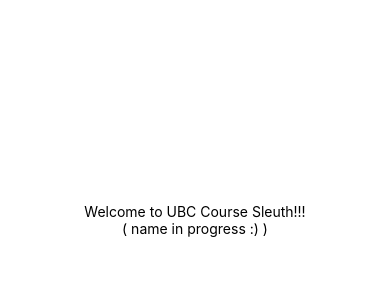
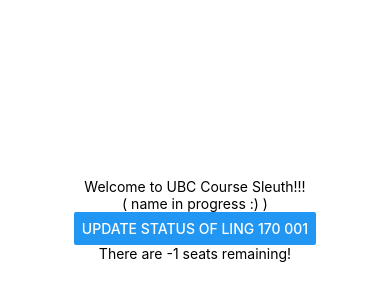
Before and after one commit to sam-coble/UBC-Course-Sleuth, a React Native app: screen / in a window 390 px wide. Shown: the part 202-502 px from the top of the page. Built offline with nearby package versions, Linux system fonts and the light colour scheme; no server answers.

Commit message:
function to fetch available seats of course

```diff
--- a/App.js
+++ b/App.js
@@ -1,14 +1,86 @@
 import { StatusBar } from 'expo-status-bar';
-import { StyleSheet, Text, View } from 'react-native';
+
+import React, {
+	Component,
+	useState,
+	useEffect,
+} from 'react';
+
+import {
+	StyleSheet,
+	Text,
+	View,
+	Button,
+} from 'react-native';
 
 export default function App() {
+
+	// initial set to -1 as n/a
+	const [seatsRemaining, setSeatsRemaining] = useState(-1)
+
+	async function getCourseStatus() {
+		try {
+			// ling 170 001 course info page for example
+			// const url = 'https://courses.students.ubc.ca/cs/courseschedule?pname=subjarea&tname=subj-section&dept=LING&course=170&section=001';
+			const deptCode = 'LING';
+			const courseCode = '170';
+			const sectionCode = '001';
+			const url =
+				'https://courses.students.ubc.ca/cs/courseschedule?pname=subjarea&tname=subj-section&dept=' +
+				deptCode +
+				'&course=' +
+				courseCode +
+				'&section=' +
+				sectionCode;
+
+			// get html content from url
+			const res = await fetch(url);
+			// convert html response to plain text
+			const text = await res.text();
+
+			// console.log(url, text.split('\n')[30]);
+
+			// use regex to isolate remaining seats
+			const generalSeatRE = /General Seats Remaining:.*<strong>\d+</
+			const matches = text.match(generalSeatRE);
+			if (matches.length == 0)
+				throw 'bad site';
+			if (matches.length != 1)
+				throw "too many matches";
+
+			const numberRE = />\d+</;
+			const numberMatches = matches[0].match(numberRE);
+			const match = numberMatches[numberMatches.length - 1];
+			// last character of the string
+			const remainingGeneralSeats = parseInt(match.slice(1,-1));
+
+
+			// console.log('matches', numberMatches);
+
+
+			setSeatsRemaining(remainingGeneralSeats);
+
+		} catch (e) {
+			console.log(e);
+		}
+	}
+
+
+	useEffect(() => {
+		// code to run on mount
+		getCourseStatus();
+	}, []);
+
 	return (
 		<View style={styles.container}>
 			<Text>Welcome to UBC Course Sleuth!!!</Text>
 			<Text> ( name in progress :) ) </Text>
+			<Button onPress={getCourseStatus} title="Update status of Ling 170 001" />
+			<Text> There are {seatsRemaining} seats remaining! </Text>
 			<StatusBar style="auto" />
 		</View>
 	);
+
 }
 
 const styles = StyleSheet.create({
```
Lines whose indentation alone changed are shown as unchanged.
